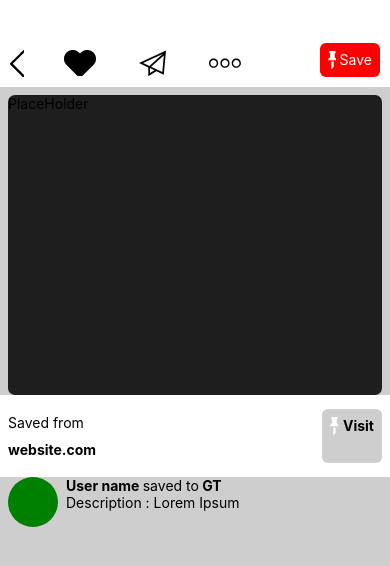
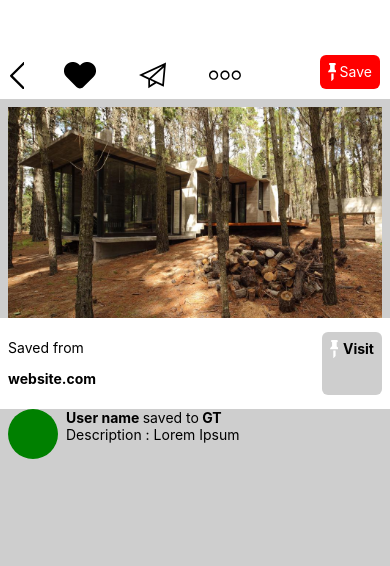
Before and after one commit to matiaskochman/reactnative_flexbox_design, a React Native app: screen / in a window 390 px wide. Shown: the top 566 px of the page. Built offline with nearby package versions, Linux system fonts and the light colour scheme.

Commit message:
creating LocalImage component

```diff
--- a/app/components/Button.js
+++ b/app/components/Button.js
@@ -20,7 +20,7 @@ export default class Pin extends Component {
     if(this.props.red){
       bgColor='red';
       textColor='white';
-      textWeight = '';
+      textWeight = 'normal';
     } else{
       bgColor:'#cecece';
     }
--- /dev/null
+++ b/app/components/LocalImage.js
@@ -0,0 +1,20 @@
+import React, {Component} from 'react';
+import {Image,Dimensions} from 'react-native';
+
+const LocalImage = ({source,originalWidth,originalHeight}) => {
+  let windowWidth = Dimensions.get('window').width;
+
+  // -16 because style is taking 16 px of padding
+  let widthChange = (windowWidth - 16) / originalWidth;
+  let newWidth = originalWidth * widthChange;
+
+  let windowHeight = Dimensions.get('window').height;
+
+  let newHeight = originalHeight * widthChange;
+
+  return(
+      <Image source={source} style={{width:newWidth,height:newHeight}}/>
+  );
+}
+
+export default LocalImage;
--- a/app/components/Pin.js
+++ b/app/components/Pin.js
@@ -1,5 +1,5 @@
 import React, { Component } from 'react';
-import { View,Text,StyleSheet } from 'react-native';
+import { View,Text,StyleSheet,Image } from 'react-native';
 
 import {
   Back,
@@ -10,6 +10,7 @@ import {
 } from './util/icons';
 import UtilityNavButton from './UtilityNavButton';
 import Button from './Button';
+import LocalImage from './LocalImage';
 
 export default class Pin extends Component {
 
@@ -33,9 +34,11 @@ export default class Pin extends Component {
 
         {/*la foto*/}
         <View style={styles.PinContent}>
-          <Text style={styles.ImagePlaceHolder}>
-            PlaceHolder
-          </Text>
+
+          <LocalImage
+            source={require('../images/haus.jpg')}
+            originalWidth={1024}
+            originalHeight={576}/>
         </View>
 
         {/*el comentario*/}
@@ -120,7 +123,7 @@ const styles = StyleSheet.create({
   },
   PinContent: {
     //backgroundColor:'#f9c9cc',
-    flex:4.5,
+    //flex:4.5,
     justifyContent:'center',
     alignItems:'center',
     paddingLeft:8,
```
Also changed, not shown: app/images/haus.jpg (added).
